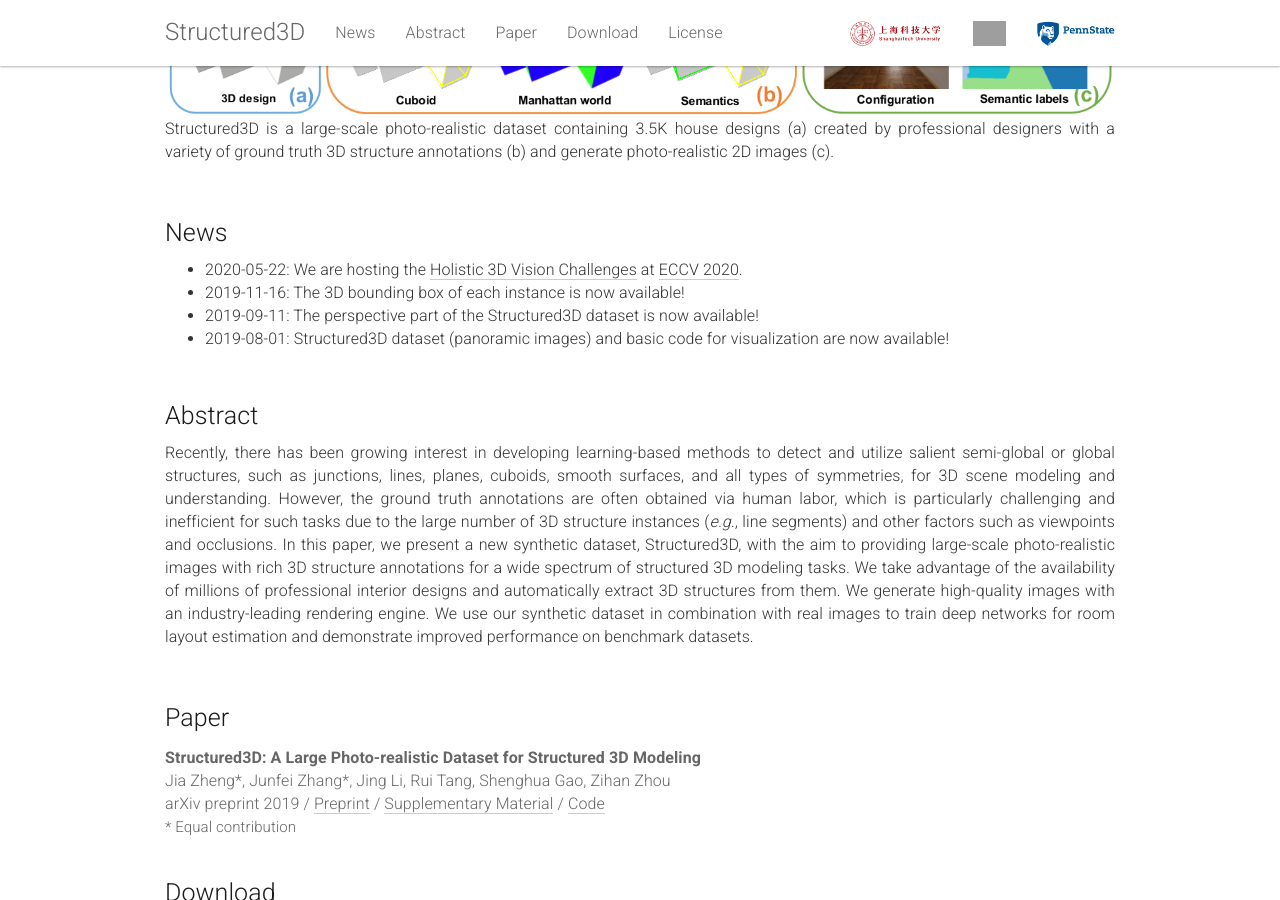
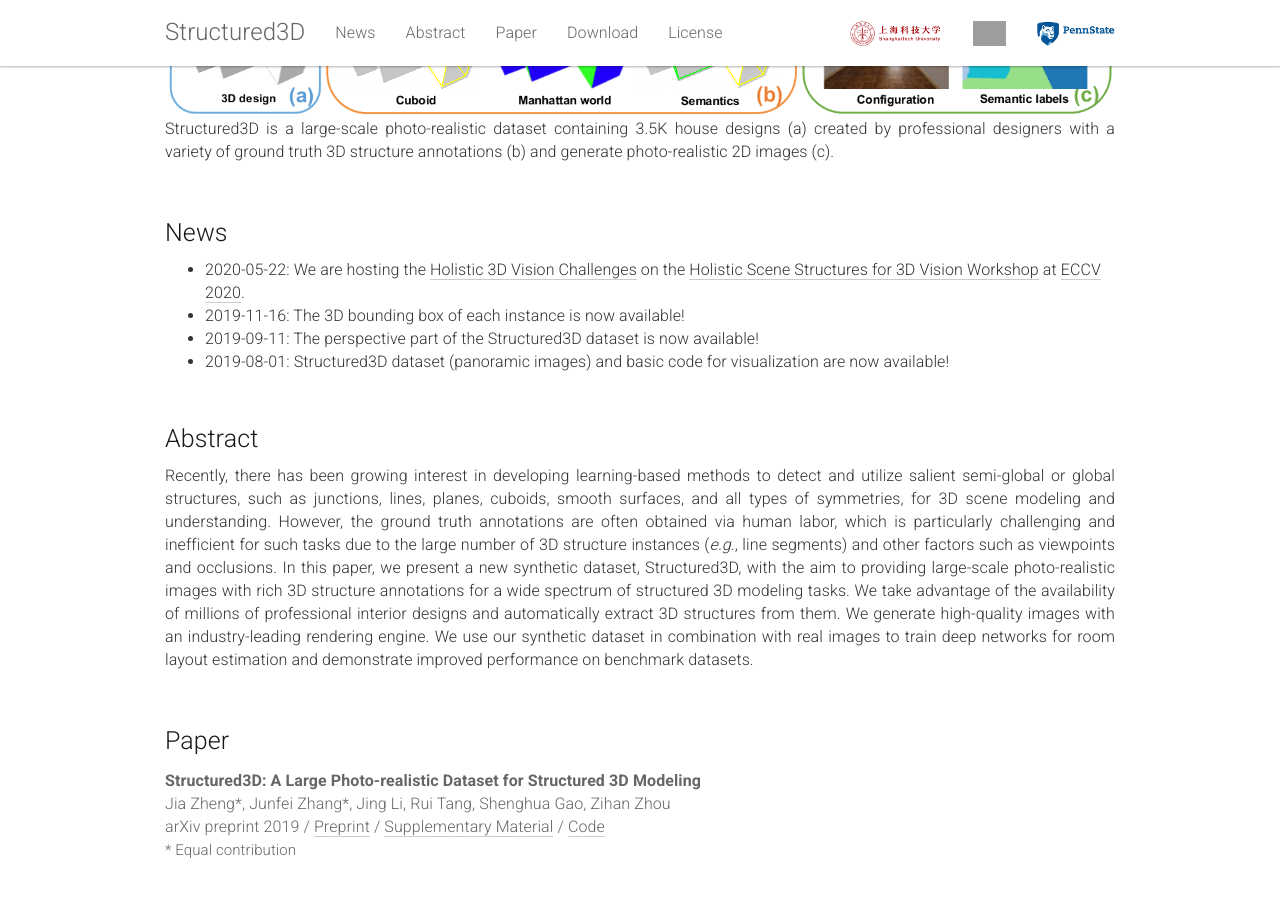
Before and after one commit to bertjiazheng/Structured3D, a Jekyll site: the page built from _pages/home.md, in a window 1280 px wide and 900 px high, scrolled down 323 px. Built offline with Jekyll 4.4.1, drawn with Linux system fonts in a browser that asks for light colours; grey boxes are pictures that could not be loaded.

Commit message:
minor update

```diff
--- a/_pages/home.md
+++ b/_pages/home.md
@@ -34,7 +34,7 @@
 <div class="row">
   <div class="col-xs-12">
     <ul>
-      <li>2020-05-22: We are hosting the <a href="https://holistic-3d.github.io/eccv20/challenge.html" target="_blank">Holistic 3D Vision Challenges</a> at <a href="http://eccv2020.eu/" target="_blank">ECCV 2020</a>.</li>
+      <li>2020-05-22: We are hosting the <a href="https://holistic-3d.github.io/eccv20/challenge.html" target="_blank">Holistic 3D Vision Challenges</a> on the <a href="https://holistic-3d.github.io/eccv20" target="_blank">Holistic Scene Structures for 3D Vision Workshop</a> at <a href="http://eccv2020.eu/" target="_blank">ECCV 2020</a>.</li>
       <li>2019-11-16: The 3D bounding box of each instance is now available!</li>
       <li>2019-09-11: The perspective part of the Structured3D dataset is now available!</li>
       <li>2019-08-01: Structured3D dataset (panoramic images) and basic code for visualization are now available!</li>
```
